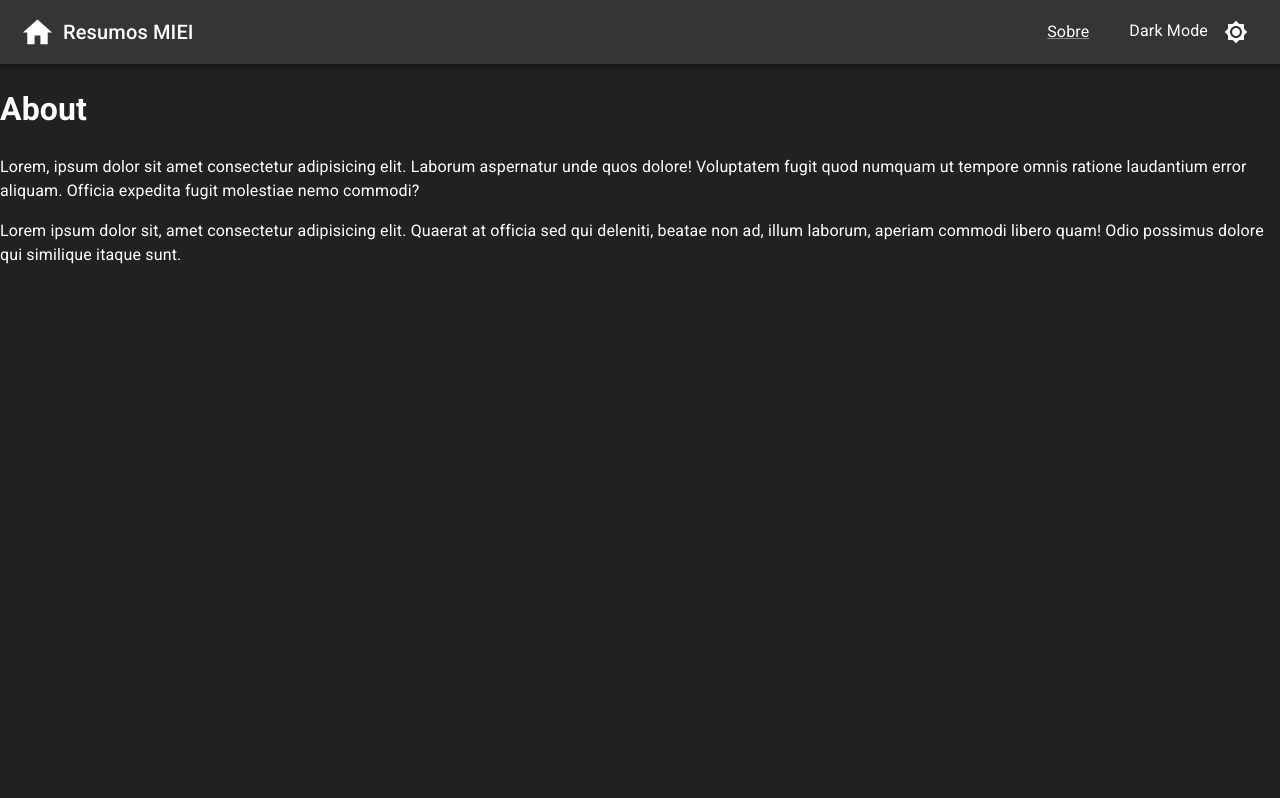
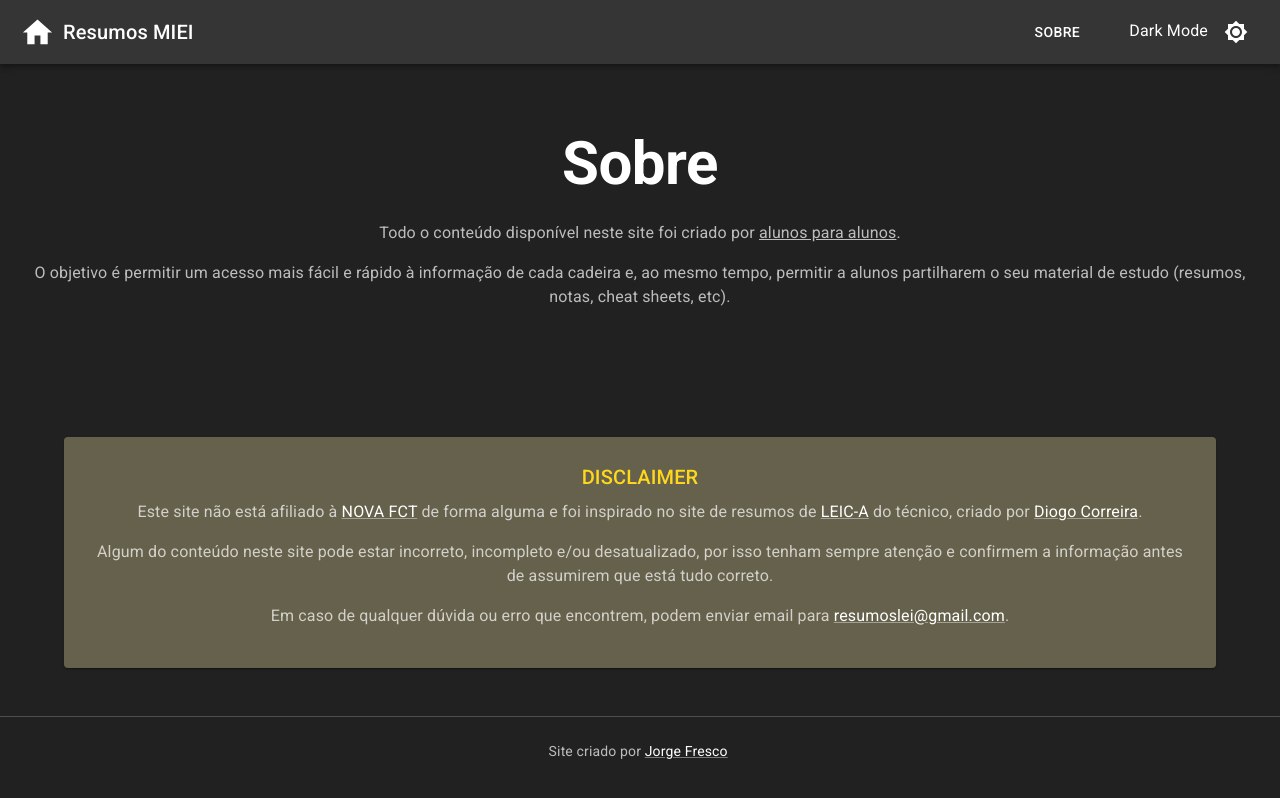
Before and after one commit to JorgeFresco/ResumosLEI, a Next.js app: page /about in a window 1280 px wide. Built offline with nearby package versions, Linux system fonts and the light colour scheme.

Commit message:
Página sobre, Accordion para cada ano

```diff
--- a/src/components/Layout.tsx
+++ b/src/components/Layout.tsx
@@ -1,11 +1,11 @@
-import {ReactNode, useMemo, useState, createContext} from "react";
+import React, {ReactNode, useMemo, useState, createContext} from "react";
 import {
     Typography,
     AppBar,
     CssBaseline,
     Toolbar,
     IconButton,
-    Box, PaletteMode, Link,
+    Box, PaletteMode, Link, Button,
 } from "@mui/material";
 import {ThemeProvider, createTheme} from "@mui/material/styles";
 import Brightness4Icon from "@mui/icons-material/Brightness4";
@@ -52,7 +52,7 @@ export default function Layout({children}: HomePageLayoutProps) {
                             <HomeIcon fontSize="large" sx={{color: "appBar.home"}}/>
                         </IconButton>
                         <Typography variant="h6" sx={{ flexGrow: 1 }}>Resumos MIEI</Typography>
-                        <Link color="text.link" href="/about">Sobre</Link>
+                        <Button sx={{color: "text.link"}} onClick={() => router.push("/about")}>Sobre</Button>
                         <Box ml={5}>
                             {theme.palette.mode === "dark" ? "Dark Mode" : "Light Mode"}
                             <IconButton
@@ -70,6 +70,12 @@ export default function Layout({children}: HomePageLayoutProps) {
                     </Toolbar>
                 </AppBar>
                 {children}
+                {/* Footer Section */}
+                <Box sx={{ bgcolor: 'background.paper', p: 3, borderTop: '1px solid #4e4e4e' }}>
+                    <Typography variant="body2" color="textSecondary" align="center">
+                        Site criado por <Link color="text.link" href="https://github.com/JorgeFresco" target="_blank">Jorge Fresco</Link> ️
+                    </Typography>
+                </Box>
             </ThemeProvider>
         </ColorModeContext.Provider>)
 }
--- a/src/pages/about.tsx
+++ b/src/pages/about.tsx
@@ -1,16 +1,43 @@
 import Head from "next/head";
+import React from "react";
+import {Container, Link, Paper, Typography} from "@mui/material";
 
 export default function About() {
     return (
         <>
             <Head>
-                <title>Ninja List | About</title>
+                <title>Resumos LEI</title>
+                <meta name="viewport" content="width=device-width, initial-scale=0.80"/>
+                <link rel="icon" href="/favicon.ico" />
             </Head>
-            <div>
-                <h1>About</h1>
-                <p>Lorem, ipsum dolor sit amet consectetur adipisicing elit. Laborum aspernatur unde quos dolore! Voluptatem fugit quod numquam ut tempore omnis ratione laudantium error aliquam. Officia expedita fugit molestiae nemo commodi?</p>
-                <p>Lorem ipsum dolor sit, amet consectetur adipisicing elit. Quaerat at officia sed qui deleniti, beatae non ad, illum laborum, aperiam commodi libero quam! Odio possimus dolore qui similique itaque sunt.</p>
-            </div>
+
+            <Container maxWidth="xl" sx={(theme) => ({
+                padding: theme.spacing(8, 0, 8),
+            })}>
+                <Typography variant="h2" align="center" color="textPrimary" gutterBottom sx={{fontWeight: "bold"}}>Sobre</Typography>
+                <Typography variant="body1" color="textSecondary" align="center" paragraph>Todo o conteúdo disponível neste site foi criado por <u>alunos para alunos</u>.</Typography>
+                <Typography variant="body1" color="textSecondary" align="center" paragraph>O objetivo é permitir um acesso mais fácil e rápido à informação de cada cadeira e, ao mesmo tempo, permitir a alunos partilharem o seu material de estudo (resumos, notas, cheat sheets, etc).</Typography>
+                <Typography variant="body1" color="textSecondary" align="center" paragraph></Typography>
+            </Container>
+            <Container maxWidth="lg">
+                <Paper elevation={1} sx={{ padding: 3, mt: 6,mb: 6, color: "text.warning", bgcolor: "background.warning"}}>
+                    <Typography variant="h6" align="center" gutterBottom>
+                        DISCLAIMER
+                    </Typography>
+                    <Typography variant="body1" color="textSecondary" align="center" paragraph>
+                        Este site não está afiliado à <Link color="text.link" href="https://www.fct.unl.pt/" target="_blank">NOVA FCT</Link> de forma alguma
+                        e foi inspirado no site de resumos de <Link color="text.link" href="https://resumos.leic.pt/" target="_blank">LEIC-A</Link> do técnico,
+                        criado por <Link color="text.link" href="https://diogotc.com/" target="_blank"> Diogo Correira</Link>.
+                    </Typography>
+                    <Typography variant="body1" color="textSecondary" align="center" paragraph>
+                        Algum do conteúdo neste site pode estar incorreto, incompleto e/ou desatualizado, por isso tenham sempre atenção e confirmem a informação antes de assumirem que está tudo correto.
+                    </Typography>
+                    <Typography variant="body1" color="textSecondary" align="center" paragraph>
+                        Em caso de qualquer dúvida ou erro que encontrem, podem enviar email para <Link color="text.link" href="mailto:resumoslei@gmail.com">resumoslei@gmail.com</Link>.
+                    </Typography>
+                </Paper>
+            </Container>
+
         </>
     );
 }
--- a/src/styles/PaletteThemes.ts
+++ b/src/styles/PaletteThemes.ts
@@ -25,8 +25,8 @@ const getPalette = (mode: PaletteMode) => ({
             disabledBackground: (mode === 'light' ? 'rgba(0, 0, 0, 0.12)' : 'rgba(255, 255, 255, 0.12)'),
         },
         background: {
-            default: (mode === 'light' ? '#fff' : '#212121'),
-            paper: (mode === 'light' ? '#fff' : '#212121'),
+            default: (mode === 'light' ? 'rgba(255, 255, 255, 0.5)' : '#212121'),
+            paper: (mode === 'light' ? 'rgba(255, 255, 255, 0.5)' : '#212121'),
             warning: (mode === 'light' ? 'rgba(255, 229, 100, 0.3)' : 'rgba(185, 174, 119, 0.4)')
         },
     },
--- a/src/styles/globals.css
+++ b/src/styles/globals.css
@@ -28,28 +28,8 @@ hr {
     border-top: 1px solid #4e4e4e;
 }
 
-h4 {
-    border-bottom: 1px solid #4e4e4e;
-}
-
 button {
     font-family: inherit;
-}
-
-
-.home-page-container {
-    width: clamp(100px, 90%, 900px);
-    margin: 70px auto 0 auto;
-}
-
-.hero {
-    text-align: center;
-}
-
-.year-section > div {
-    display: flex;
-    justify-content: center;
-    flex-wrap: wrap;
 }
 
 .semester-section {
@@ -65,7 +45,6 @@ button {
 }
 
 .section-button {
-    background: #000;
     position: relative;
     padding: 0.5rem;
     border-radius: 5px;
```
Also changed, not shown: src/components/YearSection.tsx (+15 -9 lines), src/pages/index.tsx (+2 -33 lines).
